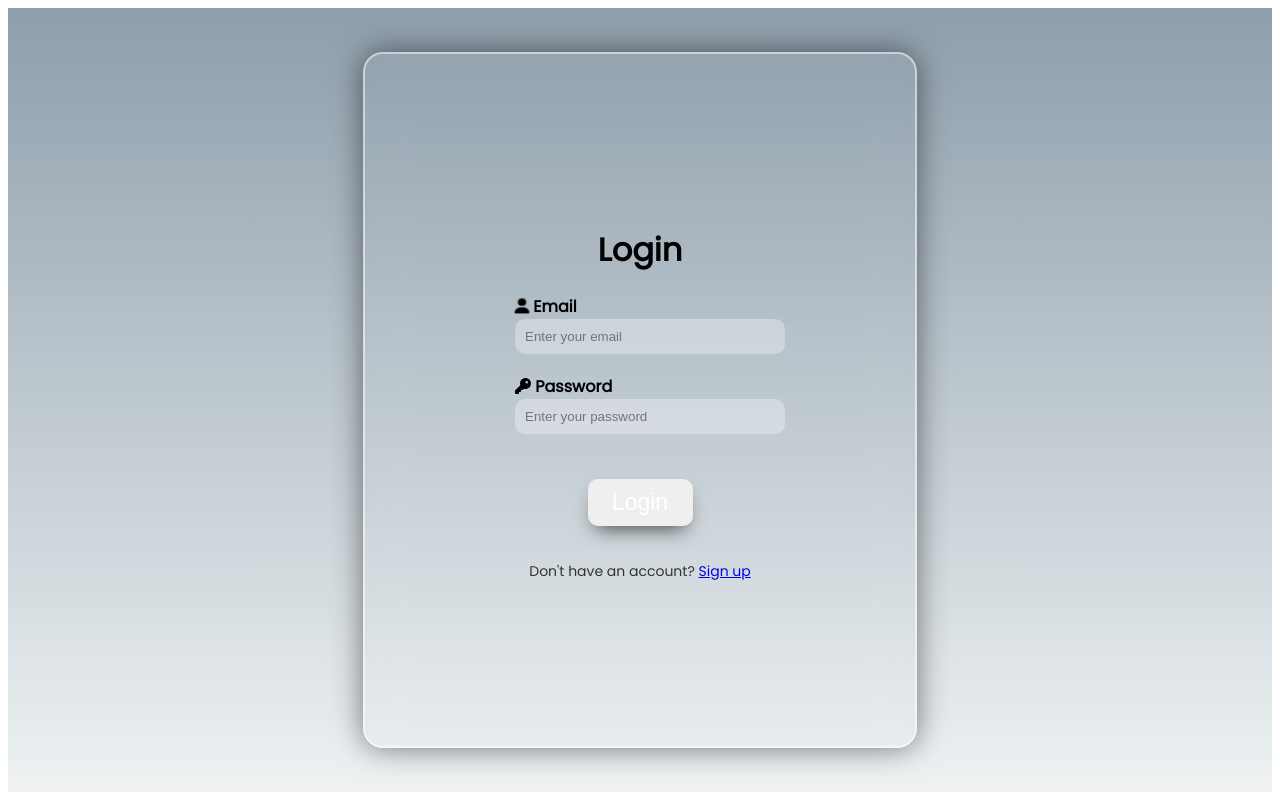
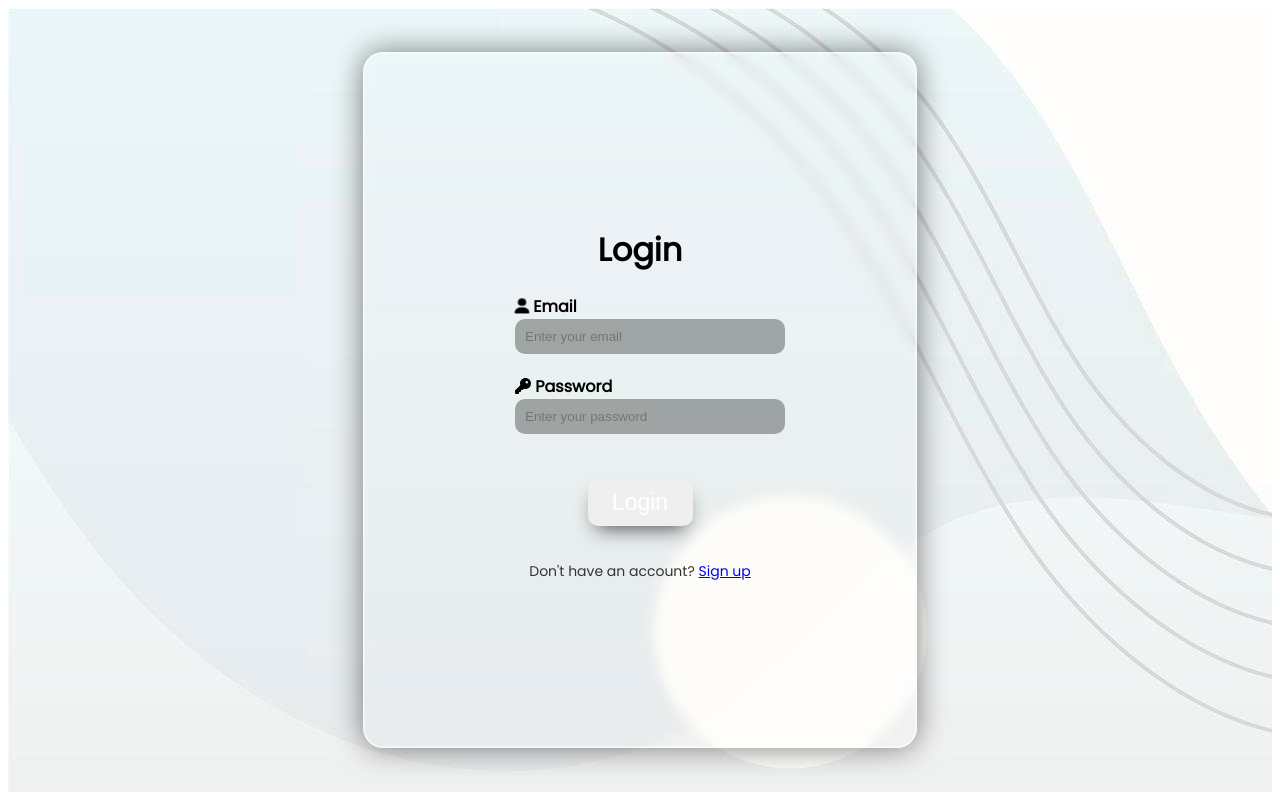
Before and after one commit to Kavinthangavel/FrontEnd, a React (Vite) app: page / in a window 1280 px wide. Built offline with nearby package versions, Linux system fonts and the light colour scheme.

Commit message:
Added Bg Img

```diff
--- a/src/components/assets/login/login.css
+++ b/src/components/assets/login/login.css
@@ -6,13 +6,13 @@ body {
     justify-content: center;
     align-items: center;
     height: 98vh;
-    background: linear-gradient(to bottom, #8e9eab, #eef2f3);
-    background-image: image();
+    /* background: linear-gradient(to bottom, #8e9eab, #eef2f3);  */
+    background-image: url(bg.jpg);
   }
 
   .login-form {
   background:transparent;
-  backdrop-filter: blur(20px);
+  backdrop-filter: blur(6px);
   border: 2px solid rgba(255, 255, 255, 0.5);
   padding: 150px;
   width: 250px;
@@ -39,8 +39,7 @@ body {
   .form-group input {
     width: 100%;
     padding: 10px;
-    color: #ffffff;
-    background-color: #ffffff52;
+    background-color: #00000052;
     border: 1px solid #ccc;
     border-radius: 10px;
    ;
--- a/src/components/assets/signup/signup.css
+++ b/src/components/assets/signup/signup.css
@@ -7,13 +7,14 @@ body {
   justify-content: center;
   align-items: center;
   height: 98vh;
-  background: linear-gradient(to bottom, #8e9eab, #eef2f3);
+  /* background: linear-gradient(to bottom, #8e9eab, #eef2f3);  */
+  background-image: url(bg1.jpg);
 
  }
 
 .signup-form {
   background:transparent;
-  backdrop-filter: blur(100px);
+  backdrop-filter: blur(7px);
   border: 2px solid rgba(255, 255, 255, 0.5);
   padding: 120px;
   width: 280px;
```
Also changed, not shown: src/components/assets/login/bg.jpg (added), src/components/assets/signup/bg1.jpg (added).
